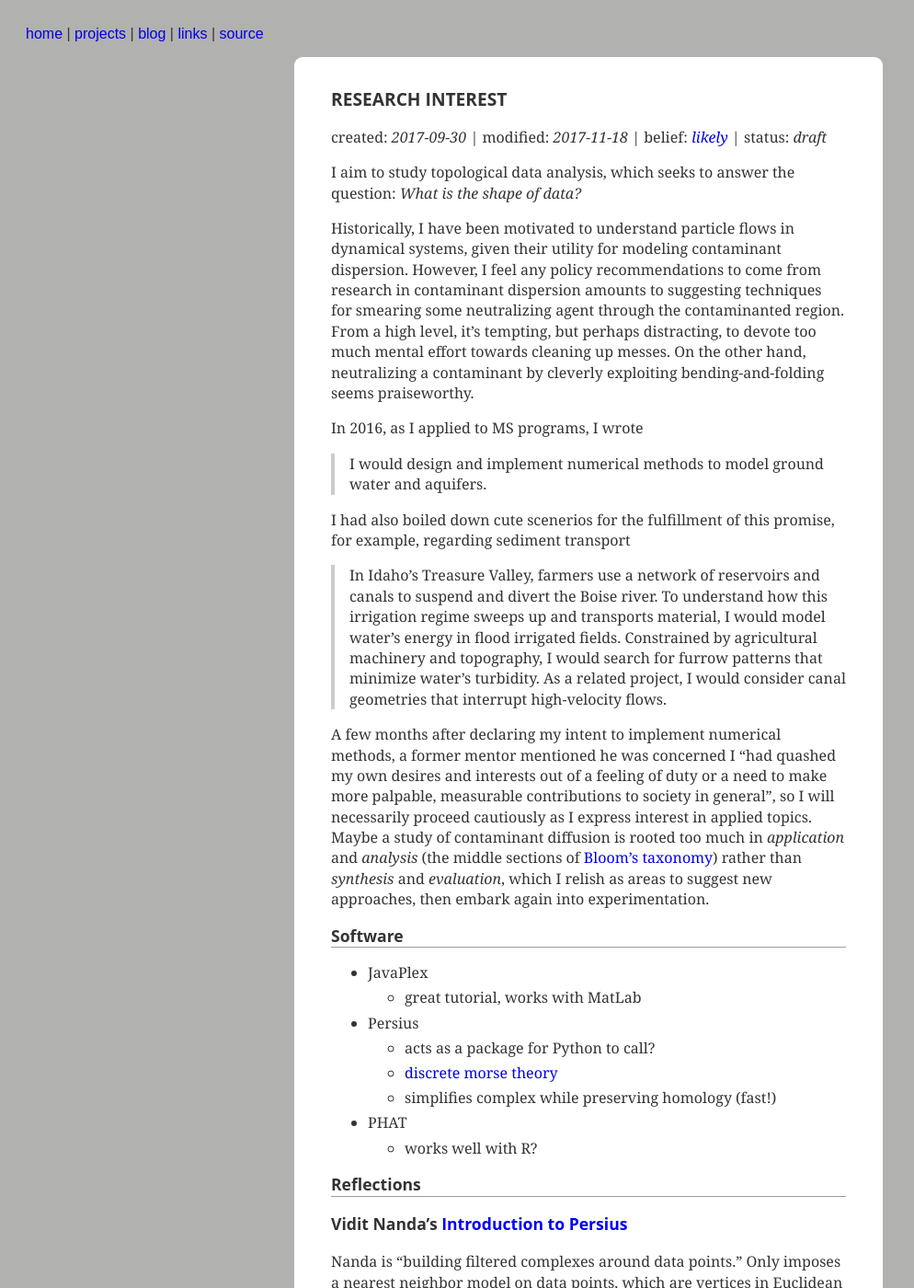
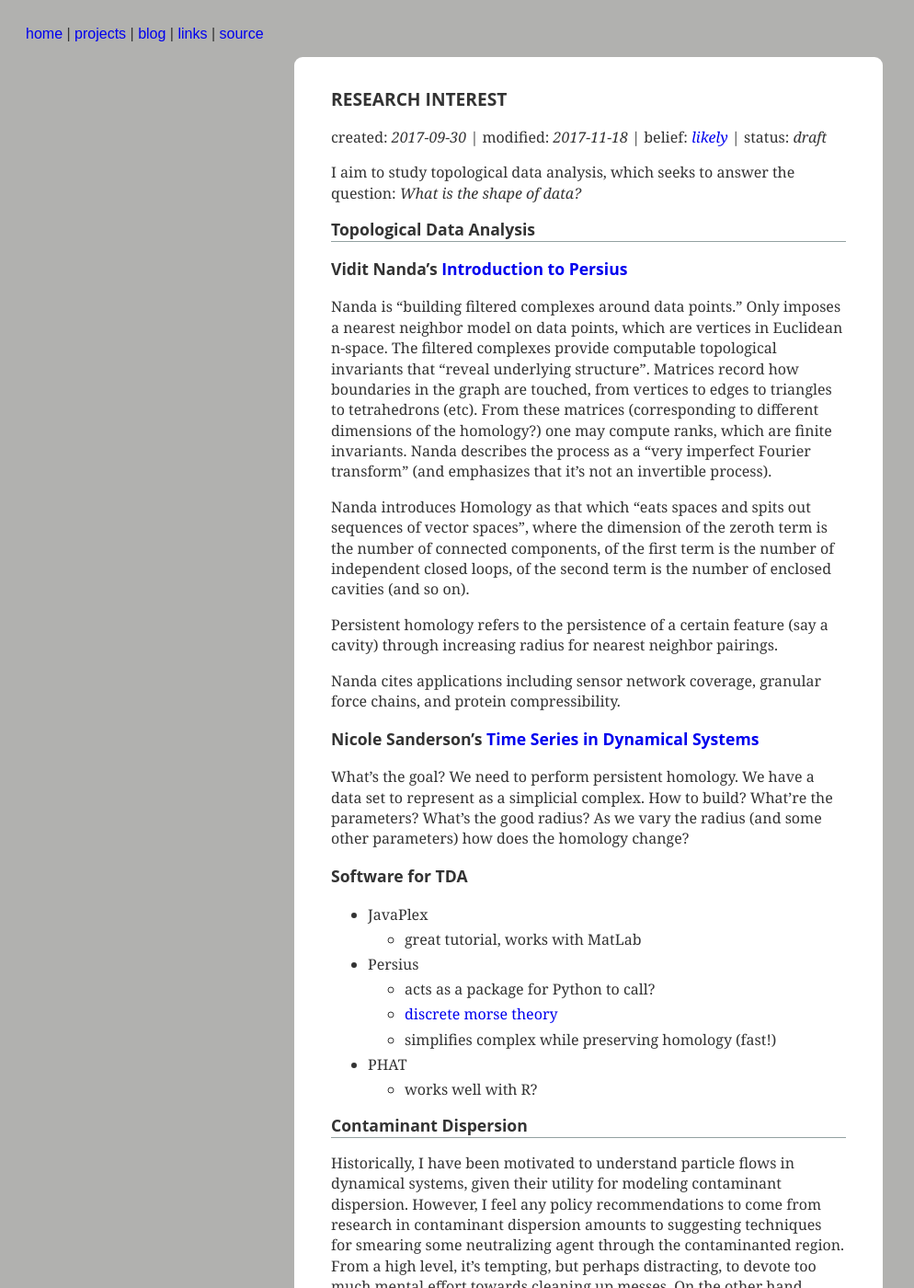
Before and after one commit to coltongrainger/blog, a Jekyll site: the page built from _posts/2017-09-30-research-interest.md, in a window 1280 px wide and 1400 px high. Shown: the whole window at 92% size, without its empty margins (0-994 px from the left). Built offline with Jekyll 4.4.1, drawn with Linux system fonts in a browser that asks for light colours; our own code applies the rules of GitHub Pages for plain Markdown files; some of the changed lines change nothing that is shown; some of the changed text lies outside the part shown.

Commit message:
refactor RI

```diff
--- a/_posts/2017-09-30-research-interest.md
+++ b/_posts/2017-09-30-research-interest.md
@@ -9,27 +9,7 @@ status: draft
 
 I aim to study topological data analysis, which seeks to answer the question: *What is the shape of data?*
 
-Historically, I have been motivated to understand particle flows in dynamical systems, given their utility for modeling contaminant dispersion. However, I feel any policy recommendations to come from research in contaminant dispersion amounts to suggesting techniques for smearing some neutralizing agent through the contaminanted region. From a high level, it's tempting, but perhaps distracting, to devote too much mental effort towards cleaning up messes. On the other hand, neutralizing a contaminant by cleverly exploiting bending-and-folding seems praiseworthy.
-
-In 2016, as I applied to MS programs, I wrote
-> I would design and implement numerical methods to model ground water and aquifers.
-
-I had also boiled down cute scenerios for the fulfillment of this promise, for example, regarding sediment transport
-> In Idaho's Treasure Valley, farmers use a network of reservoirs and canals to suspend and divert the Boise river. To understand how this irrigation regime sweeps up and transports material, I would model water's energy in flood irrigated fields. Constrained by agricultural machinery and topography, I would search for furrow patterns that minimize water's turbidity. As a related project, I would consider canal geometries that interrupt high-velocity flows.
-
-A few months after declaring my intent to implement numerical methods, a former mentor mentioned he was concerned I "had quashed my own desires and interests out of a feeling of duty or a need to make more palpable, measurable contributions to society in general", so I will necessarily proceed cautiously as I express interest in applied topics. Maybe a study of contaminant diffusion is rooted too much in *application* and *analysis* (the middle sections of [Bloom's taxonomy](https://upload.wikimedia.org/wikipedia/commons/2/24/Blooms_rose.svg)) rather than *synthesis* and *evaluation*, which I relish as areas to suggest new approaches, then embark again into experimentation.
-
-## Software
-- JavaPlex
-	- great tutorial, works with MatLab
-- Persius
-	- acts as a package for Python to call?
-	- [discrete morse theory](https://en.wikipedia.org/wiki/Discrete_Morse_theory)
-	- simplifies complex while preserving homology (fast!)
-- PHAT
-	- works well with R?
-
-## Reflections
+## Topological Data Analysis
 
 ### Vidit Nanda's [Introduction to Persius](https://www.youtube.com/watch?v=JqajfI4-WnM)
 
@@ -44,6 +24,29 @@ Nanda cites applications including sensor network coverage, granular force chain
 ### Nicole Sanderson's [Time Series in Dynamical Systems](https://arxiv.org/abs/1708.09359)
 
 What's the goal? We need to perform persistent homology. We have a data set to represent as a simplicial complex. How to build? What're the parameters? What's the good radius? As we vary the radius (and some other parameters) how does the homology change?
+
+### Software for TDA
+
+- JavaPlex
+	- great tutorial, works with MatLab
+- Persius
+	- acts as a package for Python to call?
+	- [discrete morse theory](https://en.wikipedia.org/wiki/Discrete_Morse_theory)
+	- simplifies complex while preserving homology (fast!)
+- PHAT
+	- works well with R?
+
+## Contaminant Dispersion
+
+Historically, I have been motivated to understand particle flows in dynamical systems, given their utility for modeling contaminant dispersion. However, I feel any policy recommendations to come from research in contaminant dispersion amounts to suggesting techniques for smearing some neutralizing agent through the contaminanted region. From a high level, it's tempting, but perhaps distracting, to devote too much mental effort towards cleaning up messes. On the other hand, neutralizing a contaminant by cleverly exploiting bending-and-folding seems praiseworthy.
+
+In 2016, as I applied to MS programs, I wrote
+> I would design and implement numerical methods to model ground water and aquifers.
+
+I had also boiled down cute scenerios for the fulfillment of this promise, for example, regarding sediment transport
+> In Idaho's Treasure Valley, farmers use a network of reservoirs and canals to suspend and divert the Boise river. To understand how this irrigation regime sweeps up and transports material, I would model water's energy in flood irrigated fields. Constrained by agricultural machinery and topography, I would search for furrow patterns that minimize water's turbidity. As a related project, I would consider canal geometries that interrupt high-velocity flows.
+
+A few months after declaring my intent to implement numerical methods, a former mentor mentioned he was concerned I "had quashed my own desires and interests out of a feeling of duty or a need to make more palpable, measurable contributions to society in general", so I will necessarily proceed cautiously as I express interest in applied topics. Maybe a study of contaminant diffusion is rooted too much in *application* and *analysis* (the middle sections of [Bloom's taxonomy](https://upload.wikimedia.org/wikipedia/commons/2/24/Blooms_rose.svg)) rather than *synthesis* and *evaluation*, which I relish as areas to suggest new approaches, then embark again into experimentation.
 
 ### Roseanna Neupauer's [Chaotic Advection and Reaction](http://onlinelibrary.wiley.com/doi/10.1002/2013WR014057/full)
 
```
